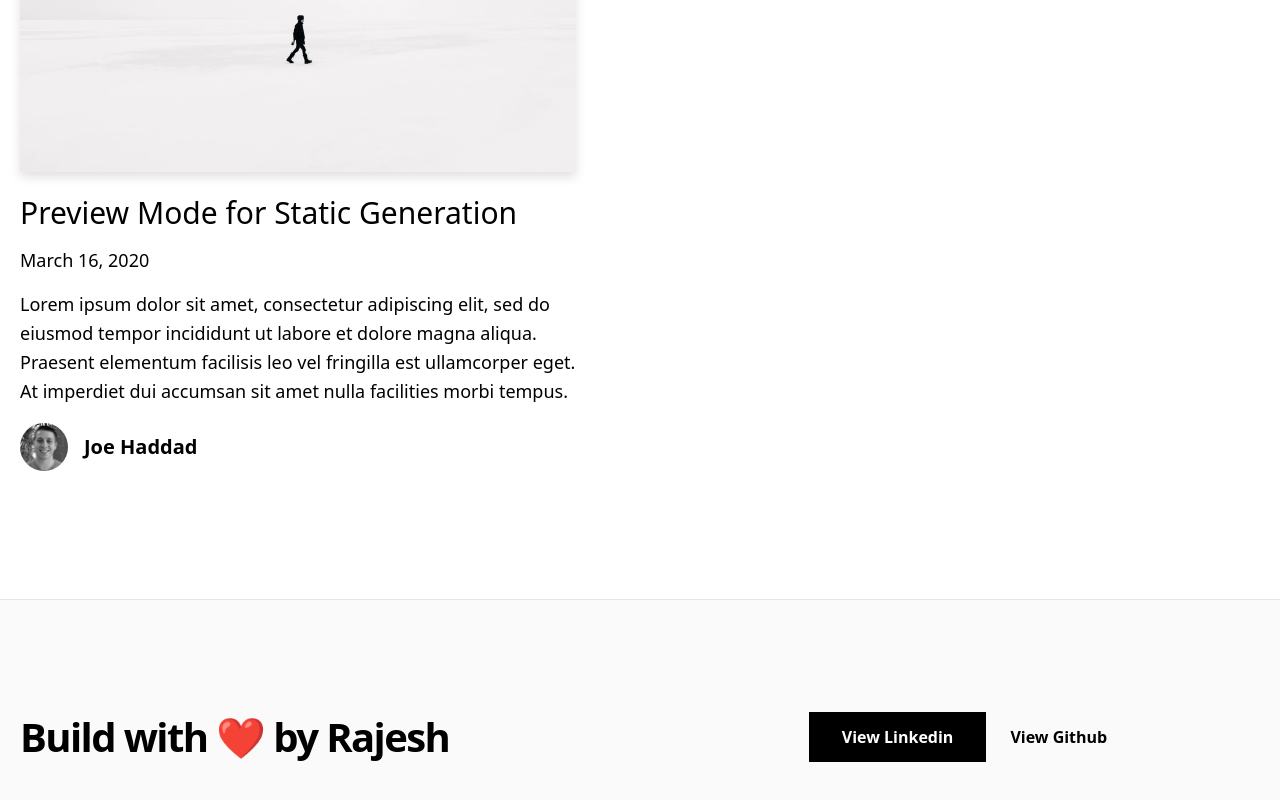
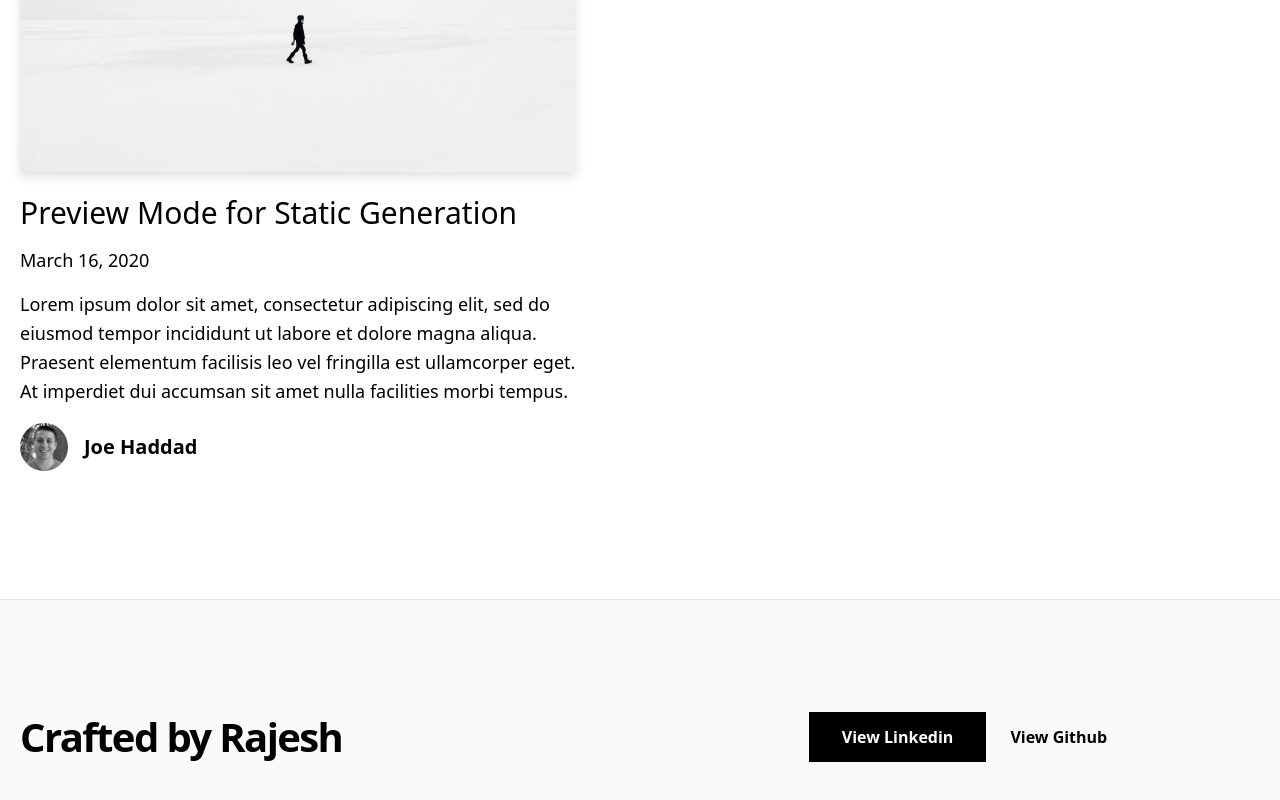
Before and after one commit to kanugurajesh/kanugurajesh.github.io, a Next.js app: page / in a window 1280 px wide. Shown: the part 2156-2956 px from the top of the page. Built offline with nearby package versions, Linux system fonts and the light colour scheme.

Commit message:
Changing the footer

```diff
--- a/components/footer.tsx
+++ b/components/footer.tsx
@@ -9,7 +9,7 @@ const Footer = () => {
       <Container>
         <div className="py-28 flex flex-col lg:flex-row items-center">
           <h3 className="text-4xl lg:text-[2.5rem] font-bold tracking-tighter leading-tight text-center lg:text-left mb-10 lg:mb-0 lg:pr-4 lg:w-1/2">
-            Build with ❤️ by Rajesh
+            Crafted by Rajesh
           </h3>
           <div className="flex flex-col lg:flex-row justify-center items-center lg:pl-4 lg:w-1/2">
             <a
```
